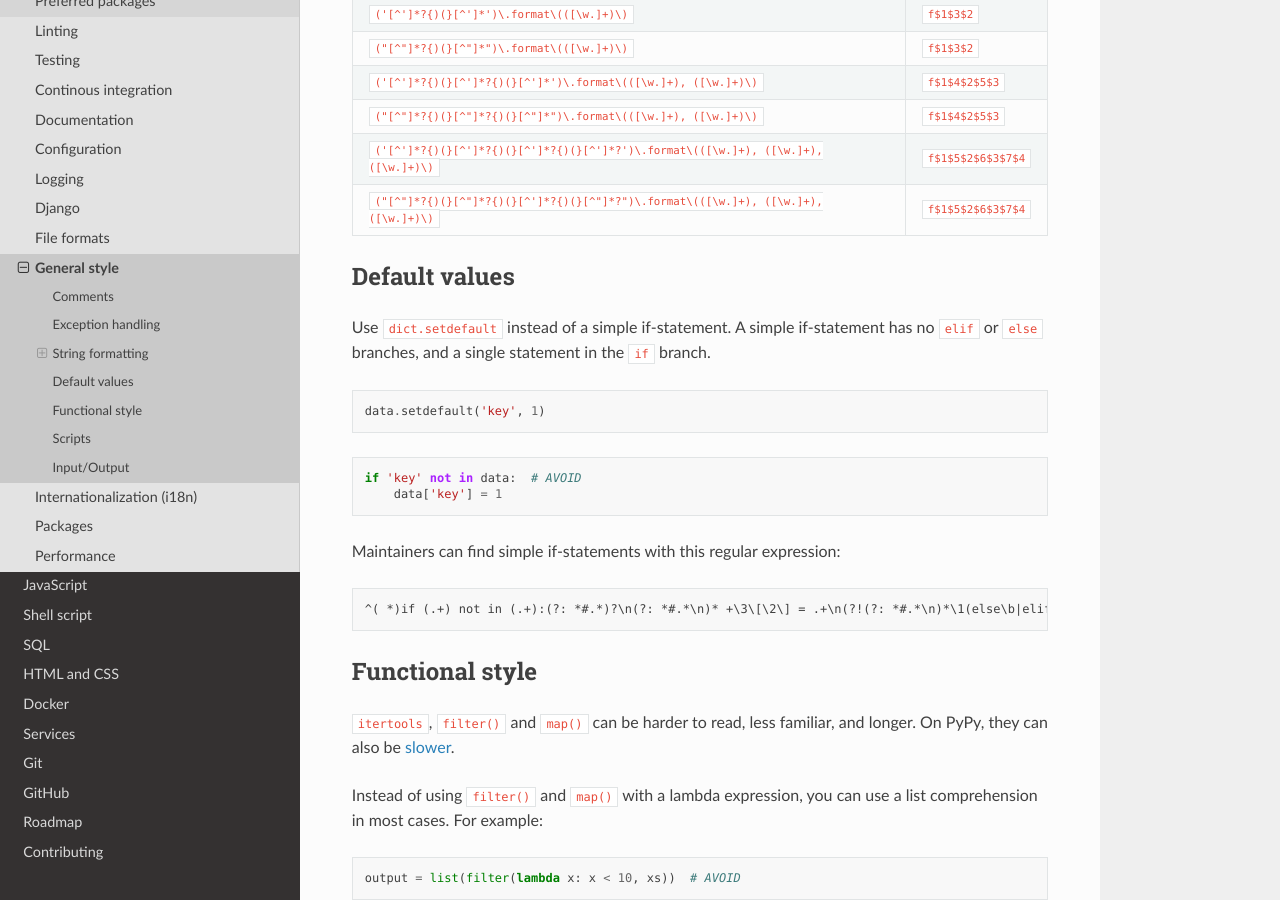
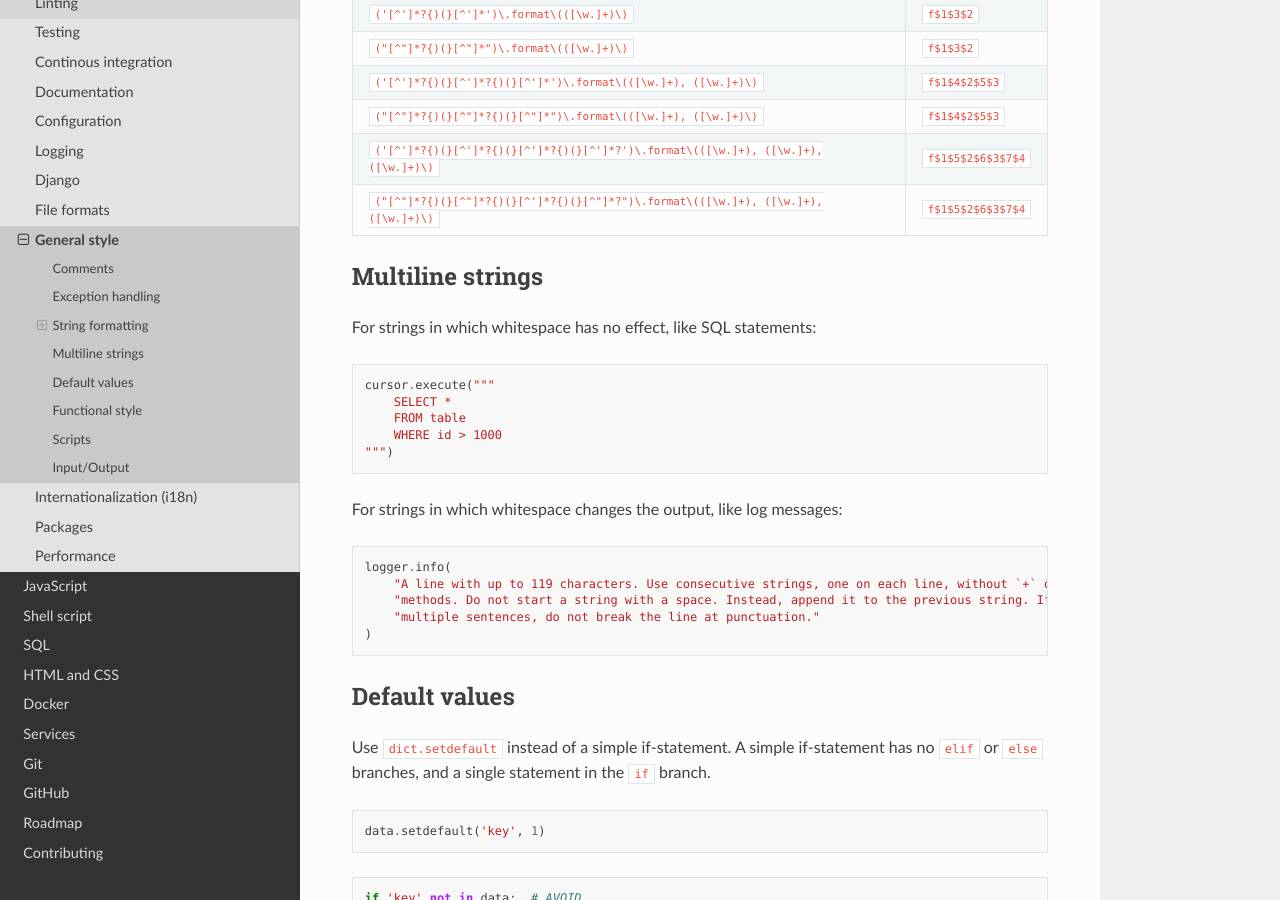
Before and after one commit to open-contracting/software-development-handbook, a Sphinx documentation site: the page built from docs/python/style_guide.rst, in a window 1280 px wide and 900 px high, scrolled down 3195 px. Built offline with Sphinx 7.4.7 and the Read the Docs theme 2.0.0, drawn with Linux system fonts in a browser that asks for light colours.

Commit message:
python/style_guide: Add section for multiline strings

```diff
--- a/docs/python/style_guide.rst
+++ b/docs/python/style_guide.rst
@@ -158,6 +158,29 @@ To correct any remaining occurrences of ``str.format()``, use these patterns and
    * - ``("[^"]*?{)(}[^"]*?{)(}[^']*?{)(}[^"]*?")\.format\(([\w.]+), ([\w.]+), ([\w.]+)\)``
      - ``f$1$5$2$6$3$7$4``
 
+Multiline strings
+-----------------
+
+For strings in which whitespace has no effect, like SQL statements:
+
+.. code-block:: python
+
+   cursor.execute("""
+       SELECT *
+       FROM table
+       WHERE id > 1000
+   """)
+
+For strings in which whitespace changes the output, like log messages:
+
+.. code-block:: python
+
+   logger.info(
+       "A line with up to 119 characters. Use consecutive strings, one on each line, without `+` operators or join "
+       "methods. Do not start a string with a space. Instead, append it to the previous string. If the message has "
+       "multiple sentences, do not break the line at punctuation."
+   )
+
 Default values
 --------------
 
```
